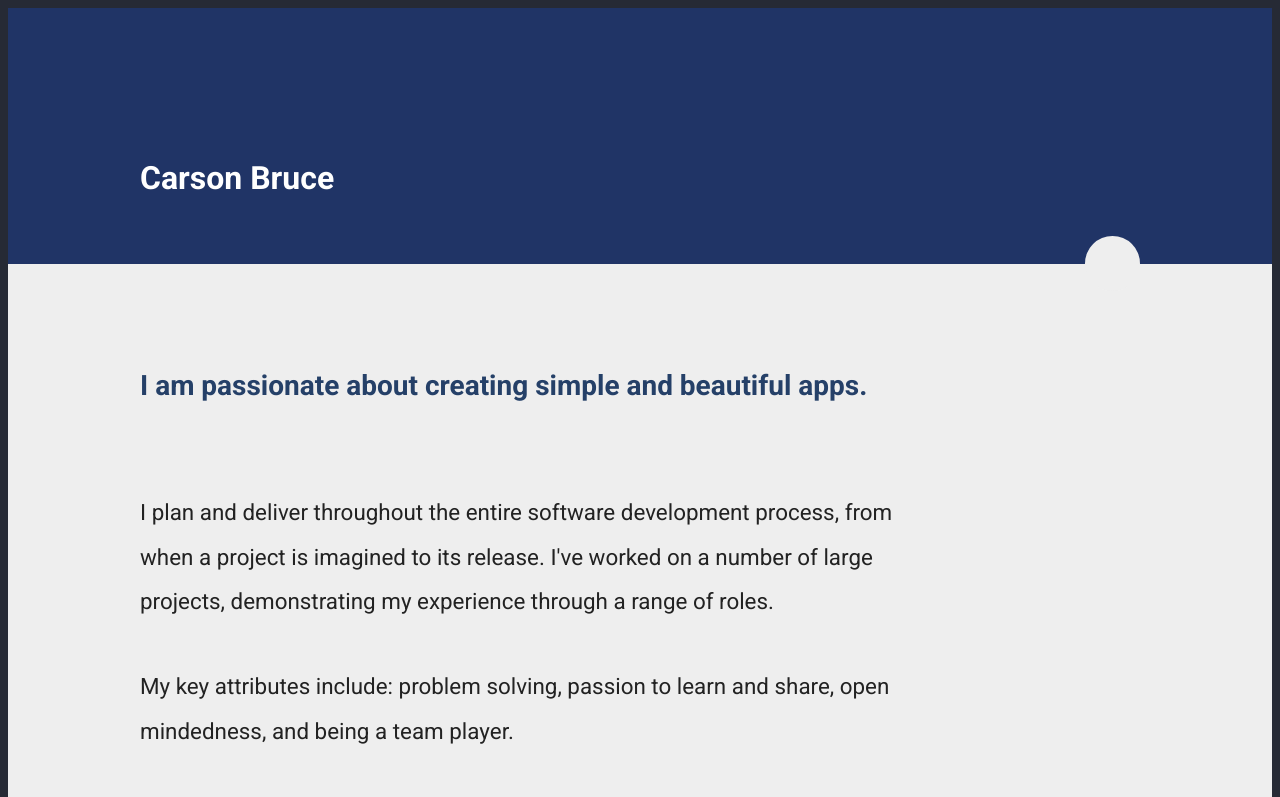
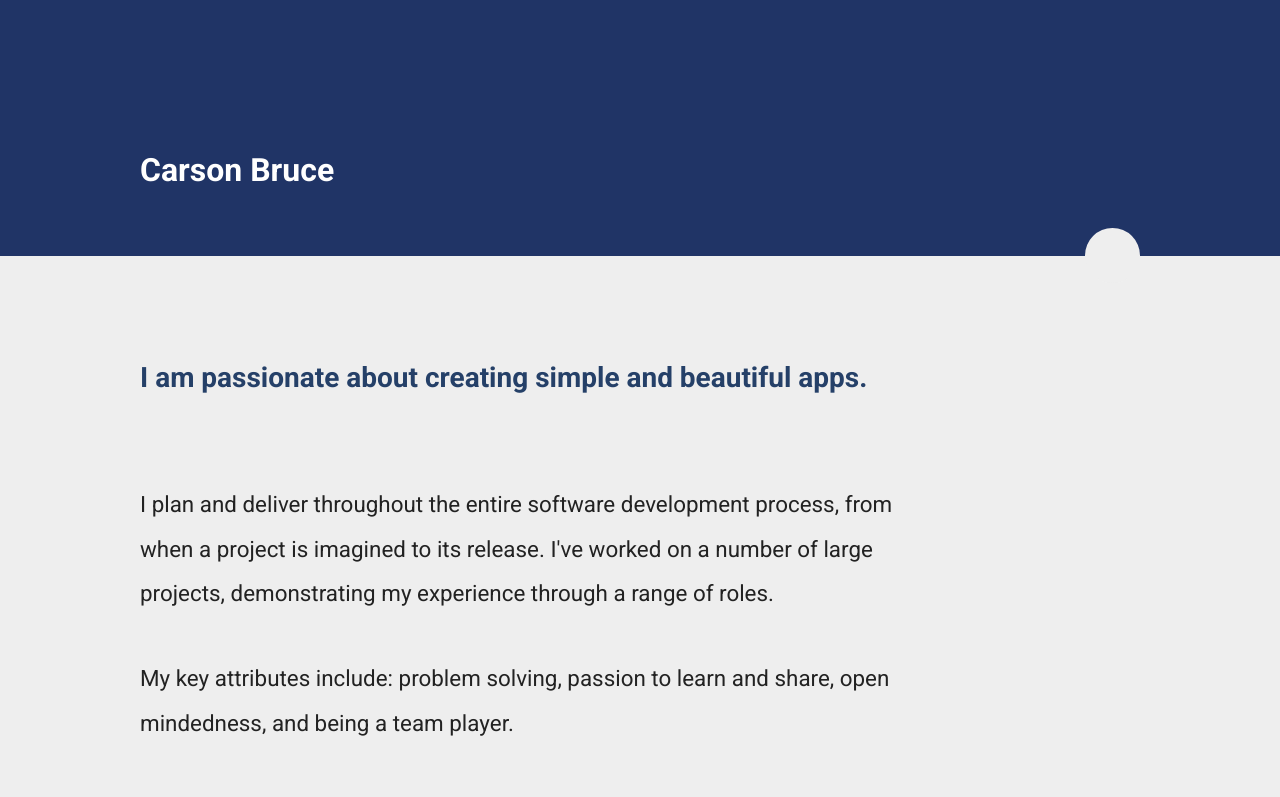
Before and after one commit to Kauabunga/ceevee, a Next.js app: page / in a window 1280 px wide. Shown: the top 797 px of the page. Built offline with nearby package versions, Linux system fonts and the light colour scheme.

Commit message:
Remove jank from html margin

```diff
--- a/src/scss/App.scss
+++ b/src/scss/App.scss
@@ -13,10 +13,14 @@ html {
 
   //  background: $background;
   background: $grey-background;
+  margin: 0;
+  padding: 0;
 }
 
 body {
   background: $grey-background;
+  margin: 0;
+  padding: 0;
 }
 
 .content-container {
```
